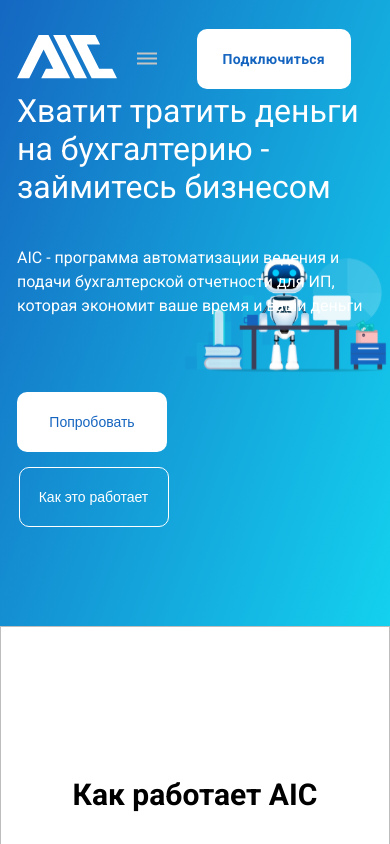
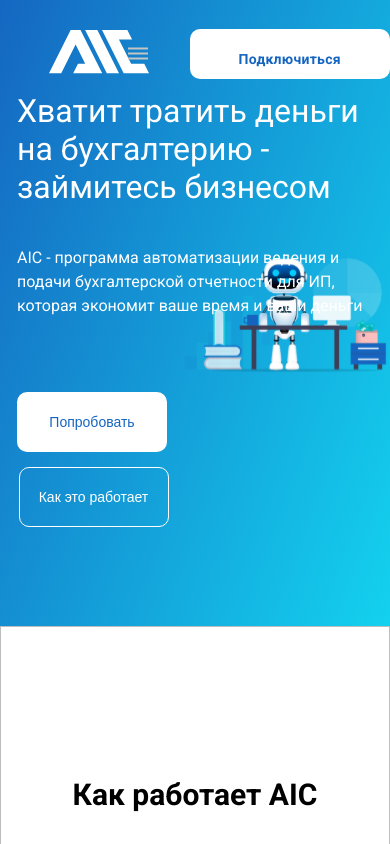
Before and after one commit to OlgaPyryeva/AICBuhgalteria, a React (Create React App) app: page / in a window 390 px wide. Shown: the top 844 px of the page. Built offline with nearby package versions, Linux system fonts and the light colour scheme.

Commit message:
change navbar

```diff
--- a/src/components/landingPage/mainPage/MainPage.css
+++ b/src/components/landingPage/mainPage/MainPage.css
@@ -21,8 +21,8 @@
   width: 100%;
   position: fixed;
   top: 0;
-  margin-left: auto;
-  margin-right: auto;
+  /* margin-left: auto;
+  margin-right: auto; */
   z-index: 9;
 }
 .bg-white {
@@ -34,15 +34,19 @@
 .navbarContainer {
   display: flex;
   flex-direction: row;
-  justify-content: space-around;
+  /* justify-content: space-around; */
   align-items: center;
   margin-top: 29px;
 }
 .burgerMenu {
   display: none;
 }
+.logo {
+  width: 9%;
+  margin-left: 5%;
+}
 .navbarMenu {
-  width: 50%;
+  width: 60%;
 }
 .navbarMenu ul {
   display: flex;
@@ -71,6 +75,7 @@
   line-height: 148%;
   letter-spacing: 0.02em;
   color: #1565c0;
+  margin-left: 5%;
 }
 a {
   color: #fff !important;
@@ -697,17 +702,16 @@
   text-align: center;
 }
 
-@media screen and (max-width: 1330px) {
-  .burgerMenu {
-    display: inline-block;
-    width: 60px;
-    cursor: pointer;
+@media screen and (max-width: 1320px) {
+  .navbarBtn {
+    margin-right: 0;
+    margin-left: 9%;
   }
-  .navbarMenu {
-    display: none;
+  .navbarContainer {
+    justify-content: left;
   }
-  .navbarBtn {
-    margin-right: 10%;
+  .logo {
+    margin-left: 10px;
   }
 }
 
@@ -734,6 +738,28 @@
   .tarif {
     width: 80%;
     margin-left: 10%;
+  }
+}
+@media screen and (max-width: 1160px) {
+  .navbarContainer {
+    justify-content: center;
+  }
+  .burgerMenu {
+    display: inline-block;
+    margin-left: 50%;
+    width: 60px;
+    cursor: pointer;
+  }
+  .navbarMenu {
+    display: none;
+  }
+  .navbarBtn {
+    height: 50px;
+  }
+  .homeTitle,
+  .homeSubtitle {
+    margin-left: 17px;
+    align-items: center;
   }
 }
 
@@ -783,7 +809,11 @@
 }
 @media screen and (max-width: 580px) {
   .logo img {
-    margin-left: 17px;
+    margin-left: 0;
+  }
+  .navbarContainer {
+    justify-content: left;
+    margin-left: 10%;
   }
 
   .homeTitle,
```
Also changed, not shown: src/components/landingPage/home/navbar/NavBar.css (deleted, +0 -37 lines).
